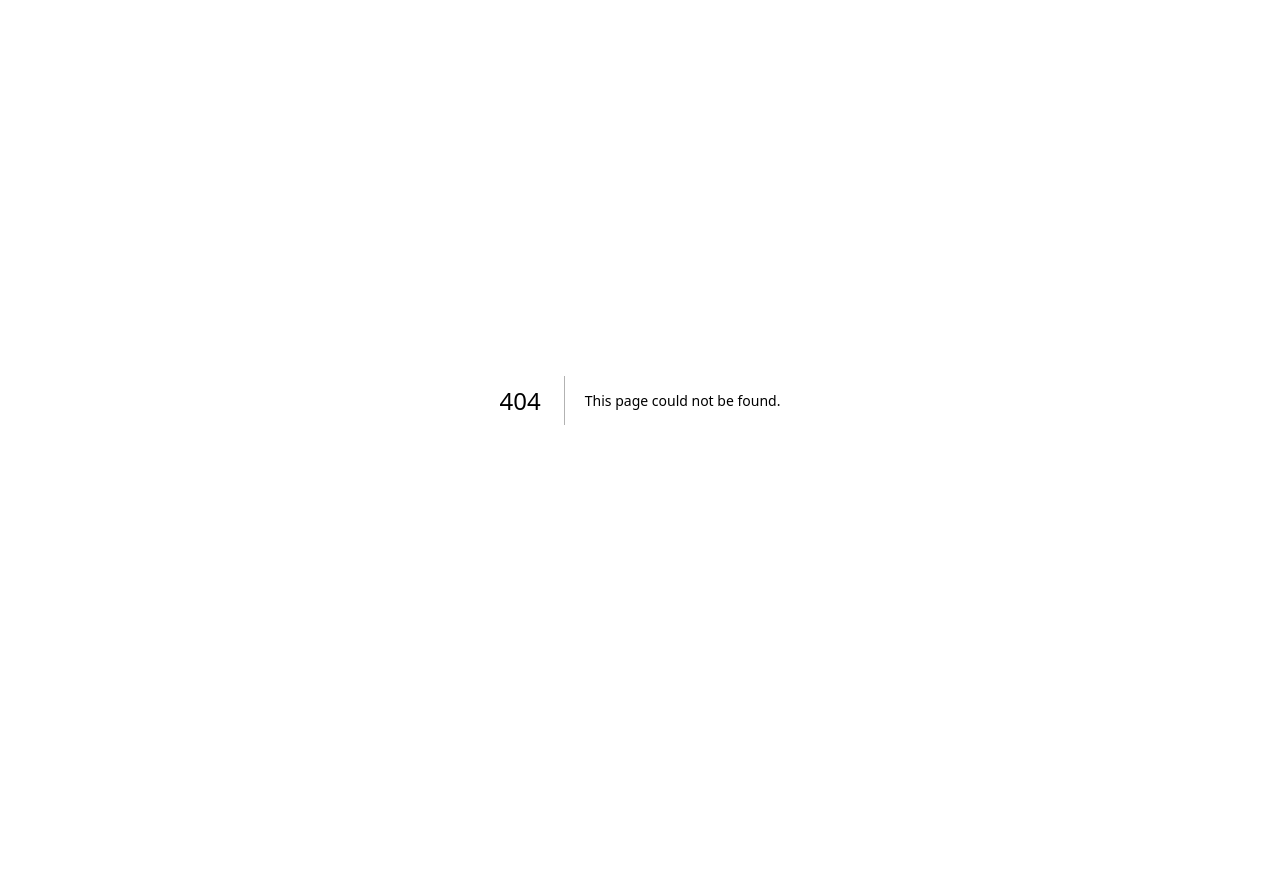
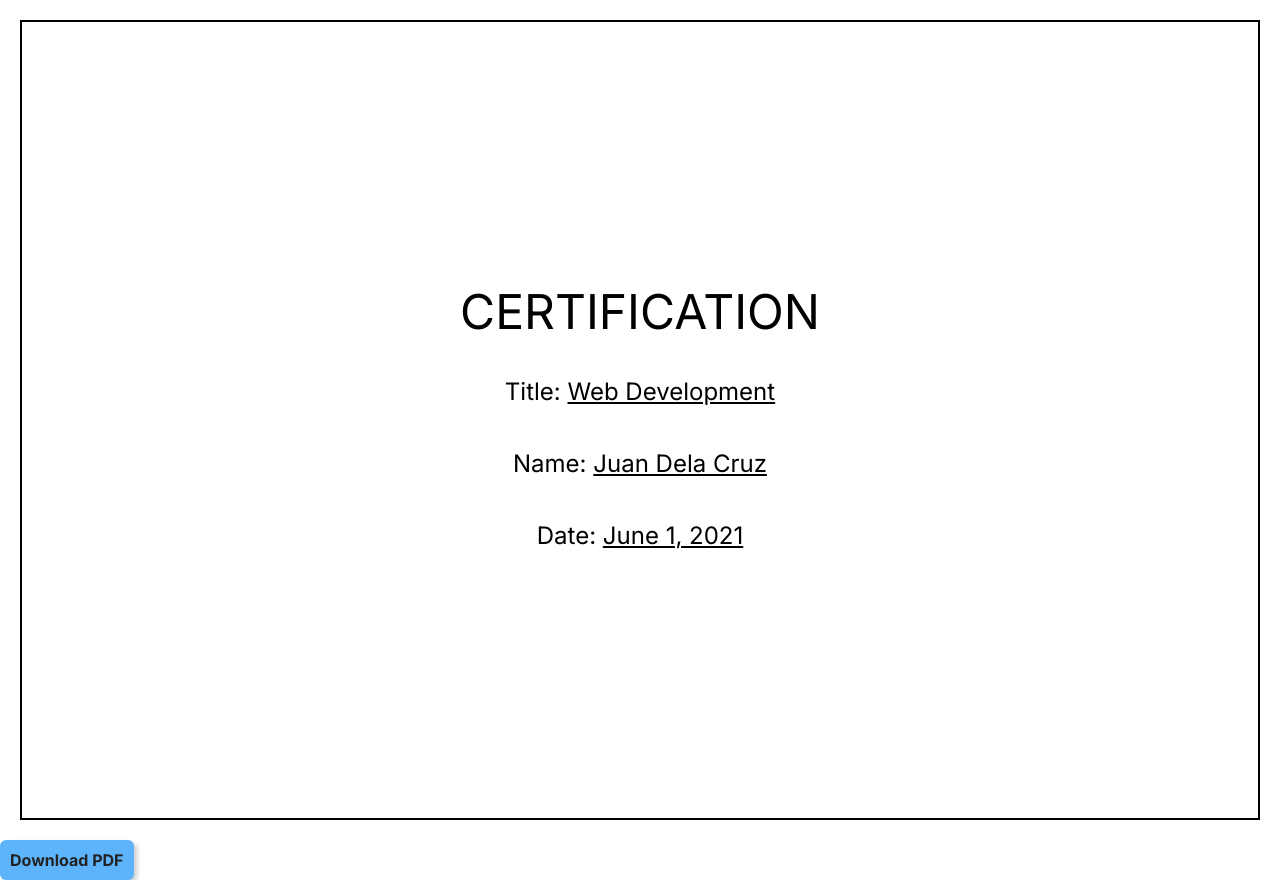
Before and after one commit to Bevs11/mjl-frontend, a Next.js app: page /certificate in a window 1280 px wide. Before the commit this address had no page. Before the commit the page ends 800 px from the top, so only its background shows below. Built offline with nearby package versions, Linux system fonts and the light colour scheme.

Commit message:
created certification page where users can download certificate

```diff
--- /dev/null
+++ b/src/app/(pages)/certificate/page.tsx
@@ -0,0 +1,64 @@
+"use client";
+import html2canvas from "html2canvas";
+import React, { useRef } from "react";
+import { jsPDF } from "jspdf";
+
+const data = {
+    name: "Juan Dela Cruz",
+    date: "June 1, 2021",
+    course: "Web Development",
+};
+
+export default function Certification() {
+    const certificateRef = useRef<HTMLDivElement>(null);
+
+    const handlegeneratePdf = async () => {
+        const inputData = certificateRef.current;
+        if (!inputData) return;
+        try {
+            const canvas = await html2canvas(inputData);
+            const imgData = canvas.toDataURL("image/png");
+
+            const doc = new jsPDF({
+                orientation: "landscape",
+                unit: "in",
+                format: [8, 11],
+            });
+
+            const width = doc.internal.pageSize.getWidth();
+            const height = doc.internal.pageSize.getHeight();
+
+            doc.addImage(imgData, "PNG", 0, 0, width, height);
+            doc.save("certificate.pdf");
+        } catch (error) {
+            console.log(error);
+        }
+    };
+    return (
+        <div>
+            {/* certificate */}
+            <div>
+                <div className="p-5" ref={certificateRef}>
+                    <div className="h-[800px] border-solid border-black border-2 flex flex-col items-center justify-center gap-10">
+                        <div className="text-5xl">CERTIFICATION</div>
+                        <div className="text-2xl">
+                            Title:{" "}
+                            <span className="underline">{data.course}</span>
+                        </div>
+                        <div className="text-2xl">
+                            Name: <span className="underline">{data.name}</span>
+                        </div>
+                        <div className="text-2xl">
+                            Date:{" "}
+                            <span className="underline"> {data.date}</span>
+                        </div>
+                    </div>
+                </div>
+            </div>
+            {/* button */}
+            <button className="btn-sky-blue" onClick={handlegeneratePdf}>
+                Download PDF
+            </button>
+        </div>
+    );
+}
```
